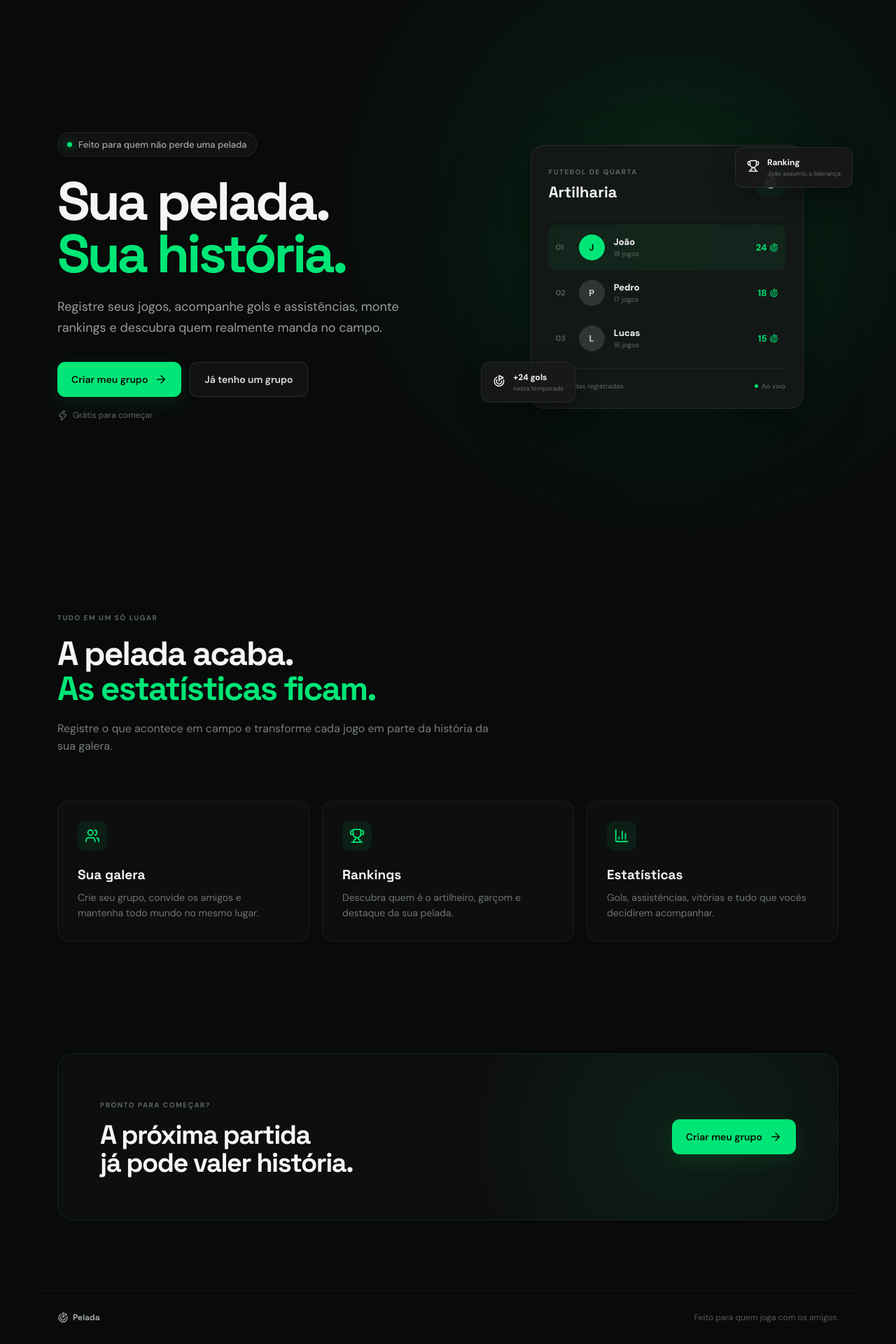
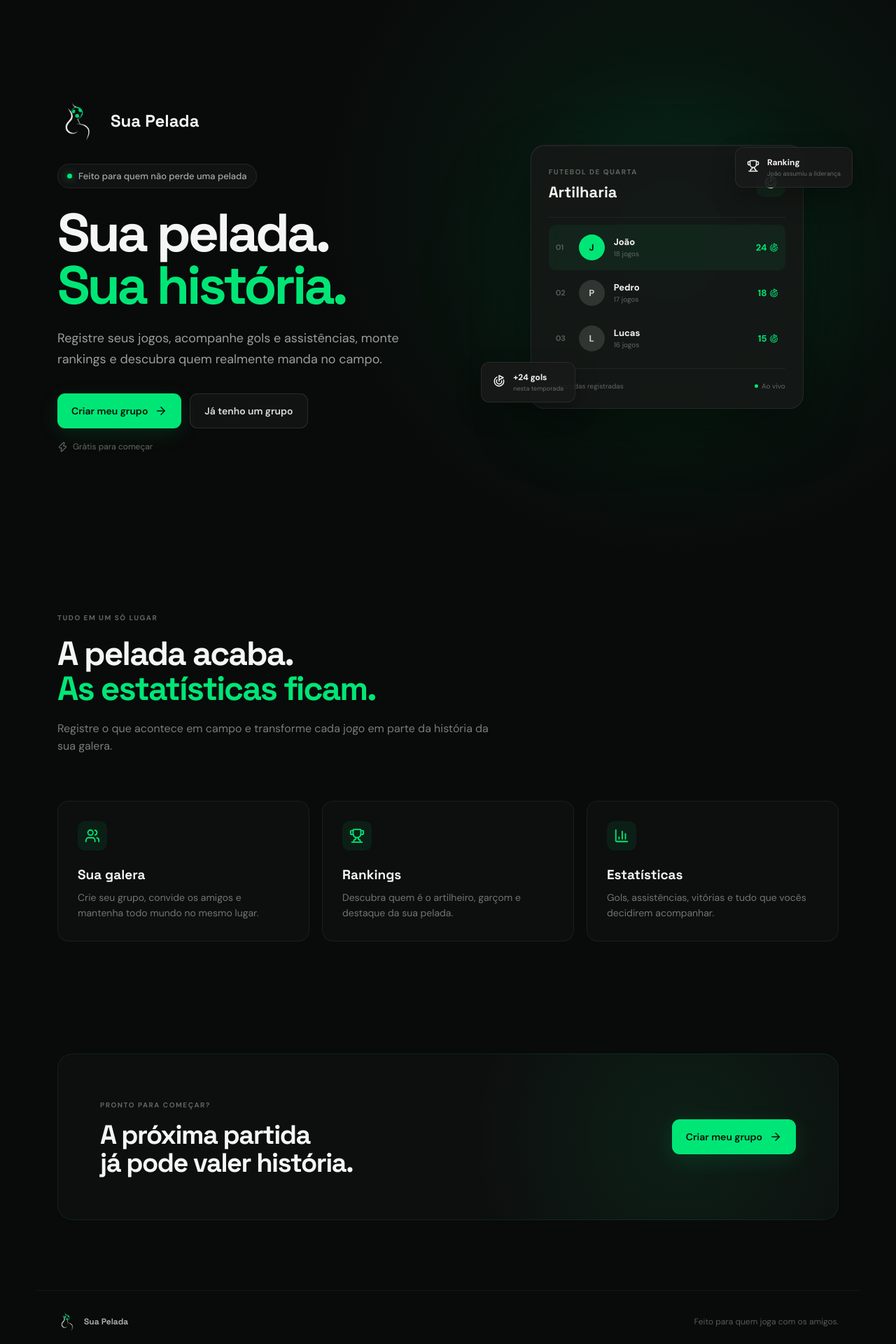
Before and after one commit to NathanWMartins/StatsFutebolApp, a React (Vite) app: page / in a window 1280 px wide. Shown: the top 1920 px of the page at 70% size. Built offline with nearby package versions, Linux system fonts and the light colour scheme; no server answers.

Commit message:
feat: LogoSuaPelada

```diff
--- a/index.html
+++ b/index.html
@@ -1,13 +1,38 @@
 <!doctype html>
-<html lang="en">
+<html lang="pt-BR">
   <head>
     <meta charset="UTF-8" />
-    <link rel="icon" type="image/svg+xml" href="/favicon.svg" />
-    <meta name="viewport" content="width=device-width, initial-scale=1.0" />
-    <title>sua-pelada</title>
+
+    <link
+      rel="icon"
+      type="image/png"
+      href="/LogoSuaPelada.png"
+    />
+
+    <meta
+      name="viewport"
+      content="width=device-width, initial-scale=1.0"
+    />
+
+    <meta
+      name="theme-color"
+      content="#0a0d0b"
+    />
+
+    <meta
+      name="description"
+      content="Sua Pelada — registre seus jogos, acompanhe estatísticas e descubra quem manda na sua pelada."
+    />
+
+    <title>Sua Pelada</title>
   </head>
+
   <body>
     <div id="root"></div>
-    <script type="module" src="/src/main.tsx"></script>
+
+    <script
+      type="module"
+      src="/src/main.tsx"
+    ></script>
   </body>
 </html>
--- a/src/components/auth/LoginModal.tsx
+++ b/src/components/auth/LoginModal.tsx
@@ -1,4 +1,4 @@
-import { Goal, X } from "lucide-react";
+import { X } from "lucide-react";
 import { loginWithGoogle } from "../../services/auth";
 import { useNavigate } from "react-router-dom";
 
@@ -40,11 +40,14 @@ function LoginModal({ open, onClose }: LoginModalProps) {
                     <X size={20} />
                 </button>
 
-                <div className="login-logo">
-                    <Goal size={26} />
+                <div className="login-brand">
+                    <img
+                        src="/LogoSuaPelada.png"
+                        alt="Sua Pelada"
+                    />
+
+                    <span>Sua Pelada</span>
                 </div>
-
-                <h2>Entre no Pelada</h2>
 
                 <p>
                     Entre para criar seu grupo e começar a registrar
--- a/src/index.css
+++ b/src/index.css
@@ -854,26 +854,94 @@ button {
 
 .dashboard-brand {
     display: flex;
+    flex-direction: row;
+    align-items: center;
+    justify-content: flex-start;
+
+    white-space: nowrap;
+
+    font-family: "Space Grotesk", sans-serif;
+    font-size: 20px;
+    font-weight: 700;
+}
+
+.landing-brand {
+    display: flex;
+    align-items: center;
+    gap: 18px;
+
+    margin-bottom: 32px;
+
+    font-family: "Space Grotesk", sans-serif;
+    font-size: 24px;
+    font-weight: 700;
+}
+
+.landing-logo {
+    width: 58px;
+    height: 58px;
+
+    flex-shrink: 0;
+
+    object-fit: contain;
+    display: block;
+}
+
+.footer-brand {
+    display: flex;
     align-items: center;
     gap: 10px;
 
     font-family: "Space Grotesk", sans-serif;
-  font-size: 18px;
+}
+
+.footer-brand img {
+    width: 28px;
+    height: 28px;
+
+    object-fit: contain;
+    display: block;
+}
+
+.dashboard-logo {
+    width: 60px;
+    height: 60px;
+
+    flex-shrink: 0;
+
+    object-fit: contain;
+    display: block;
+}
+
+.dashboard-logo-name1{
+  color: #01E575;
+  font-family: "Space Grotesk", sans-serif;
+}
+
+.dashboard-logo-name2{
+  color: #FFF;
+  font-family: "Space Grotesk", sans-serif;
+}
+
+.login-brand {
+    display: flex;
+    align-items: center;
+    justify-content: center;
+    gap: 14px;
+
+    margin-bottom: 24px;
+
+    font-family: "Space Grotesk", sans-serif;
+    font-size: 22px;
     font-weight: 700;
 }
 
-.dashboard-logo {
-  width: 34px;
-  height: 34px;
-
-  display: grid;
-  place-items: center;
-
-  border-radius: 9px;
-
-  background: rgba(0, 230, 118, 0.09);
-
-  font-size: 17px;
+.login-brand img {
+    width: 60px;
+    height: 60px;
+
+    object-fit: contain;
+    display: block;
 }
 
 .dashboard-user {
--- a/src/pages/Groups.tsx
+++ b/src/pages/Groups.tsx
@@ -60,11 +60,14 @@ function Groups() {
         <div className="dashboard">
             <header className="dashboard-header">
                 <div className="dashboard-brand">
-                    <span className="dashboard-logo">
-                        <Goal size={18} />
-                    </span>
+                    <img
+                        src="/LogoSuaPelada.png"
+                        alt=""
+                        className="dashboard-logo"
+                    />
 
-                    <span>Pelada</span>
+                    <span className="dashboard-logo-name2">Sua </span>
+                    <span className="dashboard-logo-name1">Pelada</span>
                 </div>
 
                 <div className="dashboard-user">
--- a/src/pages/Home.tsx
+++ b/src/pages/Home.tsx
@@ -1,5 +1,13 @@
-import { ArrowRight, BarChart3, Goal, Trophy, Users, Zap } from "lucide-react";
+import {
+  ArrowRight,
+  BarChart3,
+  Goal,
+  Trophy,
+  Users,
+  Zap,
+} from "lucide-react";
 import { useState } from "react";
+
 import LoginModal from "../components/auth/LoginModal";
 
 function Home() {
@@ -9,8 +17,21 @@ function Home() {
     <main className="home">
       <section className="hero">
         <div className="hero-content">
+
+          {/* Marca */}
+          <div className="landing-brand">
+            <img
+              src="/LogoSuaPelada.png"
+              alt=""
+              className="landing-logo"
+            />
+
+            <span>Sua Pelada</span>
+          </div>
+
           <div className="hero-badge">
             <span className="badge-dot" />
+
             Feito para quem não perde uma pelada
           </div>
 
@@ -31,6 +52,7 @@ function Home() {
               onClick={() => setLoginOpen(true)}
             >
               Criar meu grupo
+
               <ArrowRight size={18} />
             </button>
 
@@ -44,6 +66,7 @@ function Home() {
 
           <div className="hero-note">
             <Zap size={15} />
+
             Grátis para começar
           </div>
         </div>
@@ -52,18 +75,27 @@ function Home() {
           <div className="stats-card">
             <div className="stats-header">
               <div>
-                <span className="eyebrow">FUTEBOL DE QUARTA</span>
+                <span className="eyebrow">
+                  FUTEBOL DE QUARTA
+                </span>
+
                 <h3>Artilharia</h3>
               </div>
 
-              <div className="ball-icon"><Goal size={20} /></div>
+              <div className="ball-icon">
+                <Goal size={20} />
+              </div>
             </div>
 
             <div className="player-list">
               <div className="player player-highlight">
-                <span className="position">01</span>
+                <span className="position">
+                  01
+                </span>
 
-                <div className="avatar">J</div>
+                <div className="avatar">
+                  J
+                </div>
 
                 <div className="player-info">
                   <strong>João</strong>
@@ -71,14 +103,24 @@ function Home() {
                 </div>
 
                 <strong className="goals">
-                  24 <Goal size={13} style={{ verticalAlign: "-2px" }} />
+                  24{" "}
+                  <Goal
+                    size={13}
+                    style={{
+                      verticalAlign: "-2px",
+                    }}
+                  />
                 </strong>
               </div>
 
               <div className="player">
-                <span className="position">02</span>
+                <span className="position">
+                  02
+                </span>
 
-                <div className="avatar">P</div>
+                <div className="avatar">
+                  P
+                </div>
 
                 <div className="player-info">
                   <strong>Pedro</strong>
@@ -86,14 +128,24 @@ function Home() {
                 </div>
 
                 <strong className="goals">
-                  18 <Goal size={13} style={{ verticalAlign: "-2px" }} />
+                  18{" "}
+                  <Goal
+                    size={13}
+                    style={{
+                      verticalAlign: "-2px",
+                    }}
+                  />
                 </strong>
               </div>
 
               <div className="player">
-                <span className="position">03</span>
+                <span className="position">
+                  03
+                </span>
 
-                <div className="avatar">L</div>
+                <div className="avatar">
+                  L
+                </div>
 
                 <div className="player-info">
                   <strong>Lucas</strong>
@@ -101,13 +153,22 @@ function Home() {
                 </div>
 
                 <strong className="goals">
-                  15 <Goal size={13} style={{ verticalAlign: "-2px" }} />
+                  15{" "}
+                  <Goal
+                    size={13}
+                    style={{
+                      verticalAlign: "-2px",
+                    }}
+                  />
                 </strong>
               </div>
             </div>
 
             <div className="stats-footer">
-              <span>23 partidas registradas</span>
+              <span>
+                23 partidas registradas
+              </span>
+
               <span className="online">
                 <span />
                 Ao vivo
@@ -116,18 +177,30 @@ function Home() {
           </div>
 
           <div className="floating-card floating-card-top">
-            <span><Trophy size={18} /></span>
+            <span>
+              <Trophy size={18} />
+            </span>
+
             <div>
               <strong>Ranking</strong>
-              <small>João assumiu a liderança</small>
+
+              <small>
+                João assumiu a liderança
+              </small>
             </div>
           </div>
 
           <div className="floating-card floating-card-bottom">
-            <span><Goal size={18} /></span>
+            <span>
+              <Goal size={18} />
+            </span>
+
             <div>
               <strong>+24 gols</strong>
-              <small>nesta temporada</small>
+
+              <small>
+                nesta temporada
+              </small>
             </div>
           </div>
         </div>
@@ -135,7 +208,9 @@ function Home() {
 
       <section className="features">
         <div className="section-heading">
-          <span className="eyebrow">TUDO EM UM SÓ LUGAR</span>
+          <span className="eyebrow">
+            TUDO EM UM SÓ LUGAR
+          </span>
 
           <h2>
             A pelada acaba.
@@ -172,7 +247,9 @@ function Home() {
 
       <section className="cta">
         <div>
-          <span className="eyebrow">PRONTO PARA COMEÇAR?</span>
+          <span className="eyebrow">
+            PRONTO PARA COMEÇAR?
+          </span>
 
           <h2>
             A próxima partida
@@ -181,27 +258,31 @@ function Home() {
           </h2>
         </div>
 
-        <button className="button button-primary">
+        <button
+          className="button button-primary"
+          onClick={() => setLoginOpen(true)}
+        >
           Criar meu grupo
+
           <ArrowRight size={18} />
         </button>
       </section>
 
       <footer className="footer">
-        <strong
-          style={{
-            display: "inline-flex",
-            alignItems: "center",
-            gap: 6,
-          }}
-        >
-          <Goal size={16} /> Pelada
-        </strong>
+        <div className="footer-brand">
+          <img
+            src="/LogoSuaPelada.png"
+            alt=""
+          />
+
+          <strong>Sua Pelada</strong>
+        </div>
 
         <span>
           Feito para quem joga com os amigos.
         </span>
       </footer>
+
       <LoginModal
         open={loginOpen}
         onClose={() => setLoginOpen(false)}
```
Also changed, not shown: public/LogoSuaPelada.png (added). Lines whose indentation alone changed are shown as unchanged.
